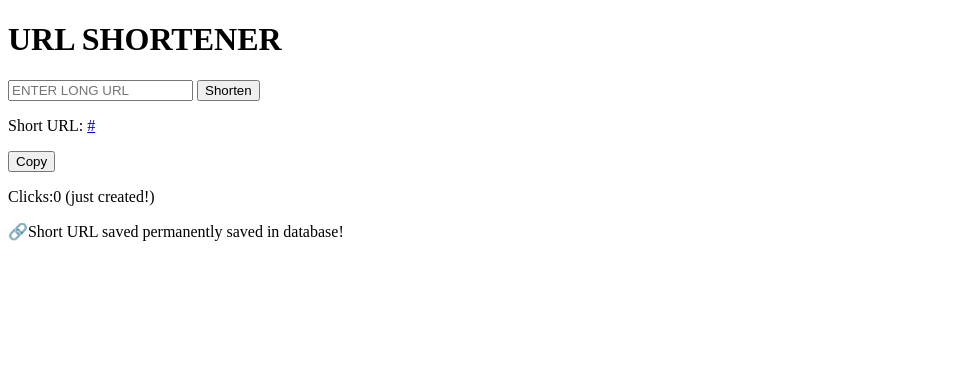
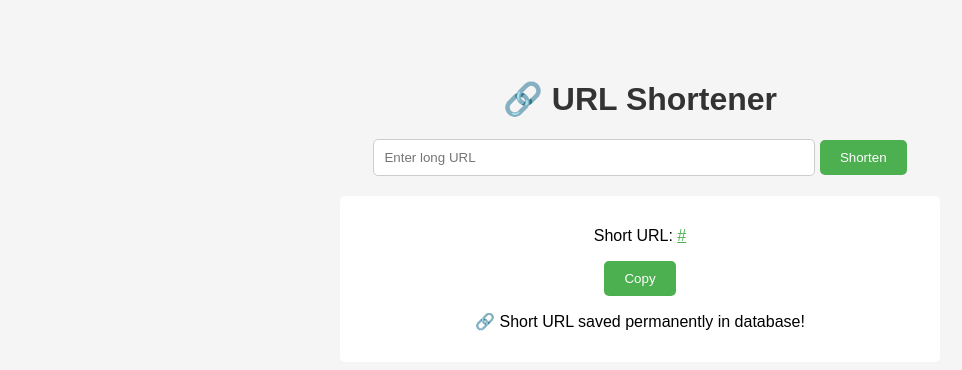
Before and after one commit to diaxx1309/url-shortener, a Flask app: template templates/index.html in a window 1280 px wide. Shown: the top 370 px of the page, without its empty margins (0-962 px from the left). Run offline with Flask 3, Linux system fonts and the light colour scheme; the template is opened without the code that fills it: most values are stand-ins (such as "Sample title", 1, 10 or a date in 2020).

Commit message:
feat: chang in html, adding css

```diff
--- a/templates/index.html
+++ b/templates/index.html
@@ -1,22 +1,52 @@
 <!DOCTYPE html>
 <html>
 <head>
-    <title>URL SHORTENER </title>
+    <title>URL Shortener</title>
+    <style>
+        body {
+            font-family: Arial, sans-serif;
+            max-width: 600px;
+            margin: 80px auto;
+            text-align: center;
+            background: #f5f5f5;
+        }
+        h1 { color: #333; }
+        input {
+            padding: 10px;
+            width: 70%;
+            border: 1px solid #ccc;
+            border-radius: 5px;
+        }
+        button {
+            padding: 10px 20px;
+            background: #4CAF50;
+            color: white;
+            border: none;
+            border-radius: 5px;
+            cursor: pointer;
+        }
+        .result {
+            margin-top: 20px;
+            background: white;
+            padding: 15px;
+            border-radius: 5px;
+        }
+        a { color: #4CAF50; }
+    </style>
 </head>
 <body>
-    <h1>URL SHORTENER</h1>
-
-    <form method="post">
-        <input type="text" name="long_url" placeholder="ENTER LONG URL" required>
+    <h1>🔗 URL Shortener</h1>
+    <form method="POST" action="/">
+        <input type="text" name="long_url" placeholder="Enter long URL" required>
         <button type="submit">Shorten</button>
     </form>
 
     {% if short_url %}
+    <div class="result">
         <p>Short URL: <a href="{{ short_url }}">{{ short_url }}</a></p>
-        <button onclick="navigator.clipboard.writeText('{{short_url}}');'this.textContent='COPIED!✔️">Copy</button>
-        <p>Clicks:0 (just created!) </p>
-        <p>🔗Short URL saved permanently saved in database! </p>
+        <button onclick="navigator.clipboard.writeText('{{ short_url }}'); this.textContent='Copied! ✓'">Copy</button>
+        <p>🔗 Short URL saved permanently in database!</p>
+    </div>
     {% endif %}
-
 </body>
 </html>
```
